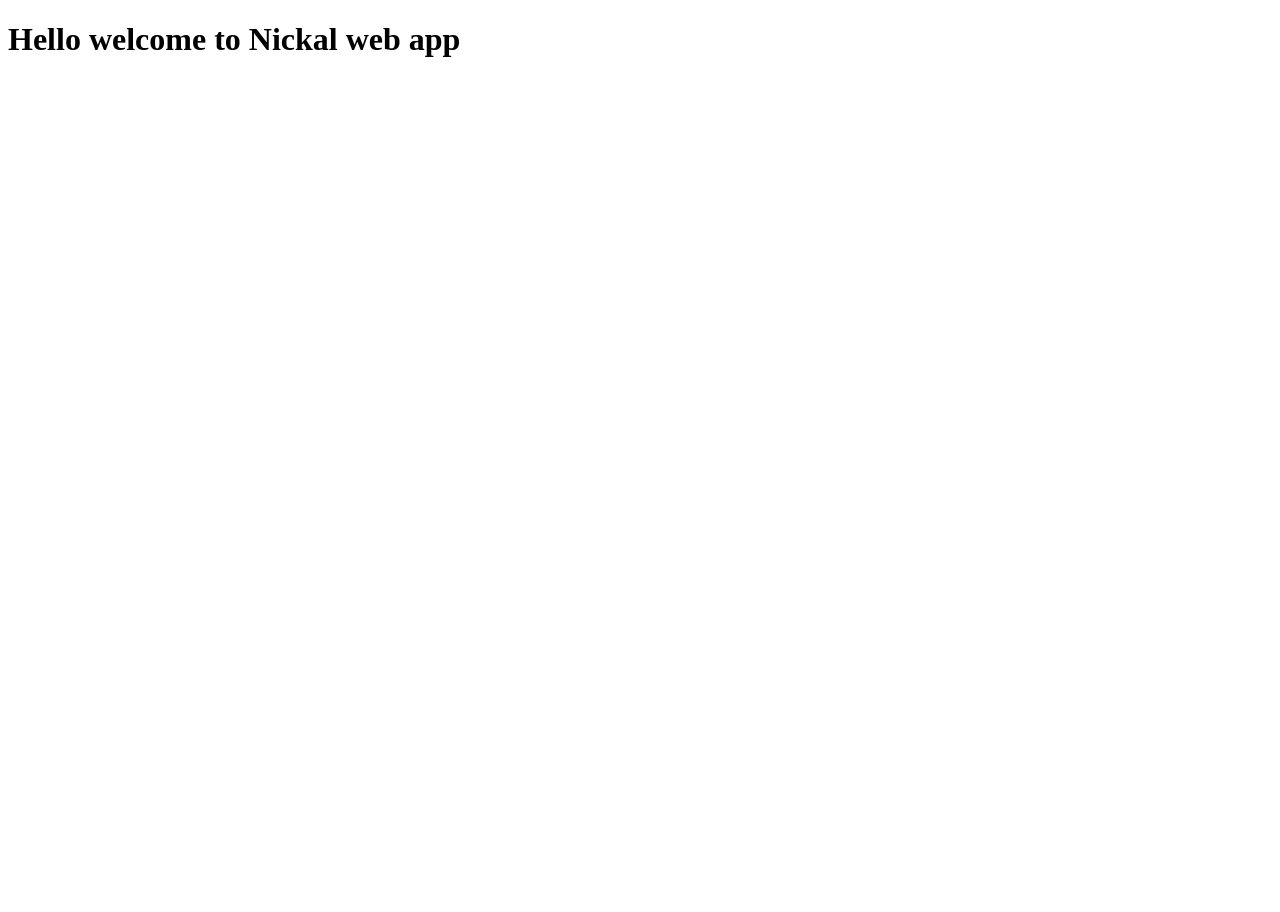
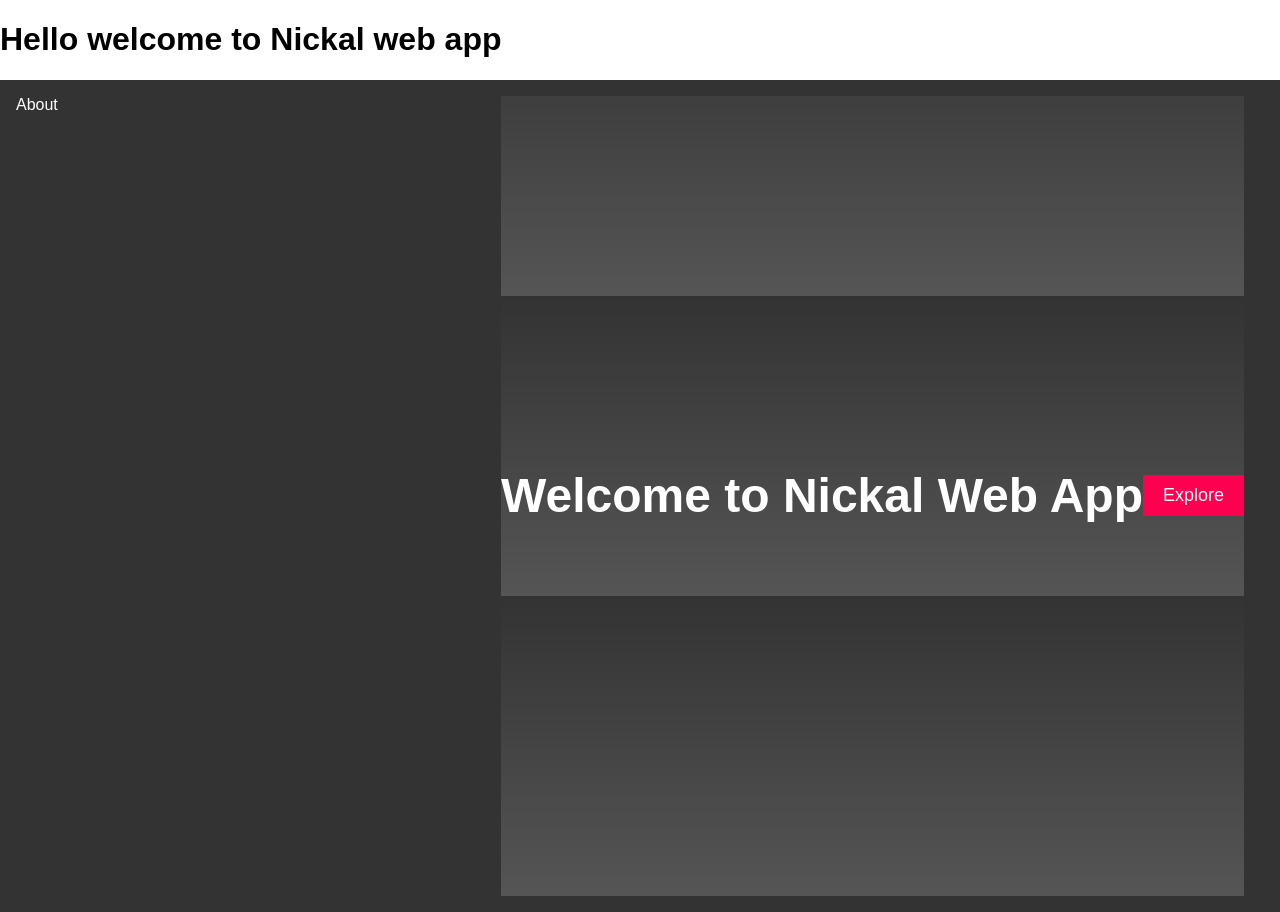
Before and after one commit to yousaougarba/Nickal-web-app, a plain HTML site: page index.html in a window 1280 px wide. Before the commit the page ends 800 px from the top, so only its background shows below. Drawn offline with Linux system fonts and the light colour scheme.

Commit message:
Refactor index.html structure and add header

```diff
--- a/index.html
+++ b/index.html
@@ -7,3 +7,33 @@
     <h1>Hello welcome to Nickal web app</h1>
 </body>
 </html>
+<!-- index.html -->
+<!DOCTYPE html>
+<html lang="en">
+<head>
+  <meta charset="UTF-8">
+  <meta name="viewport" content="width=device-width, initial-scale=1.0">
+  <title>Nickal Web App</title>
+  <link rel="stylesheet" href="styles.css">
+</head>
+<body>
+  <header>
+    <nav>
+      <ul>
+        <li><a href="
+        <li><a href="#">About</a></li>
+        <li><a href="
+      </ul>
+    </nav>
+  </header>
+  <main>
+    <section class="hero">
+      <h1>Welcome to Nickal Web App</h1>
+      <button>Explore</button>
+    </section>
+    <section class="content">
+      <!-- Add content here -->
+    </section>
+  </main>
+</body>
+</html>
```
